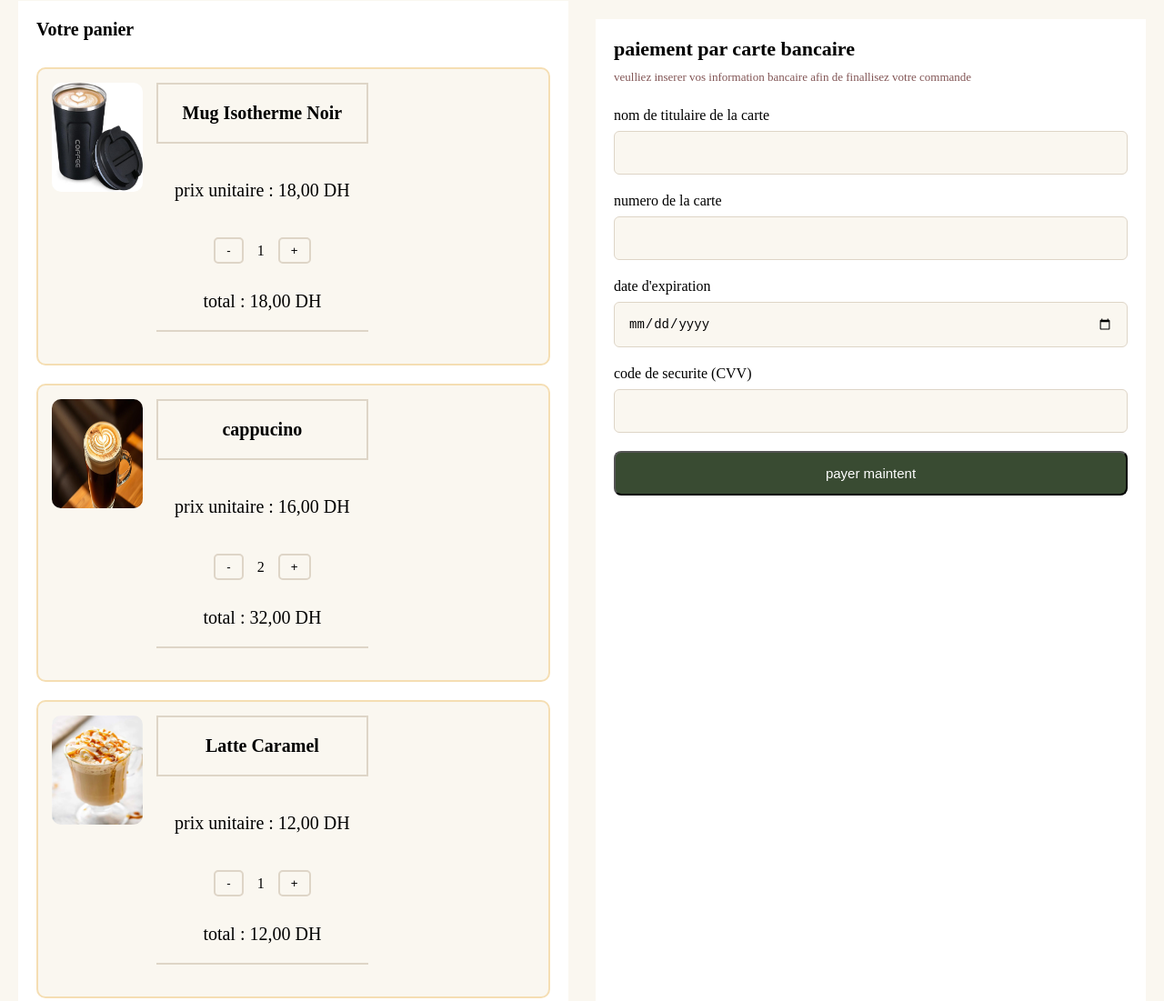
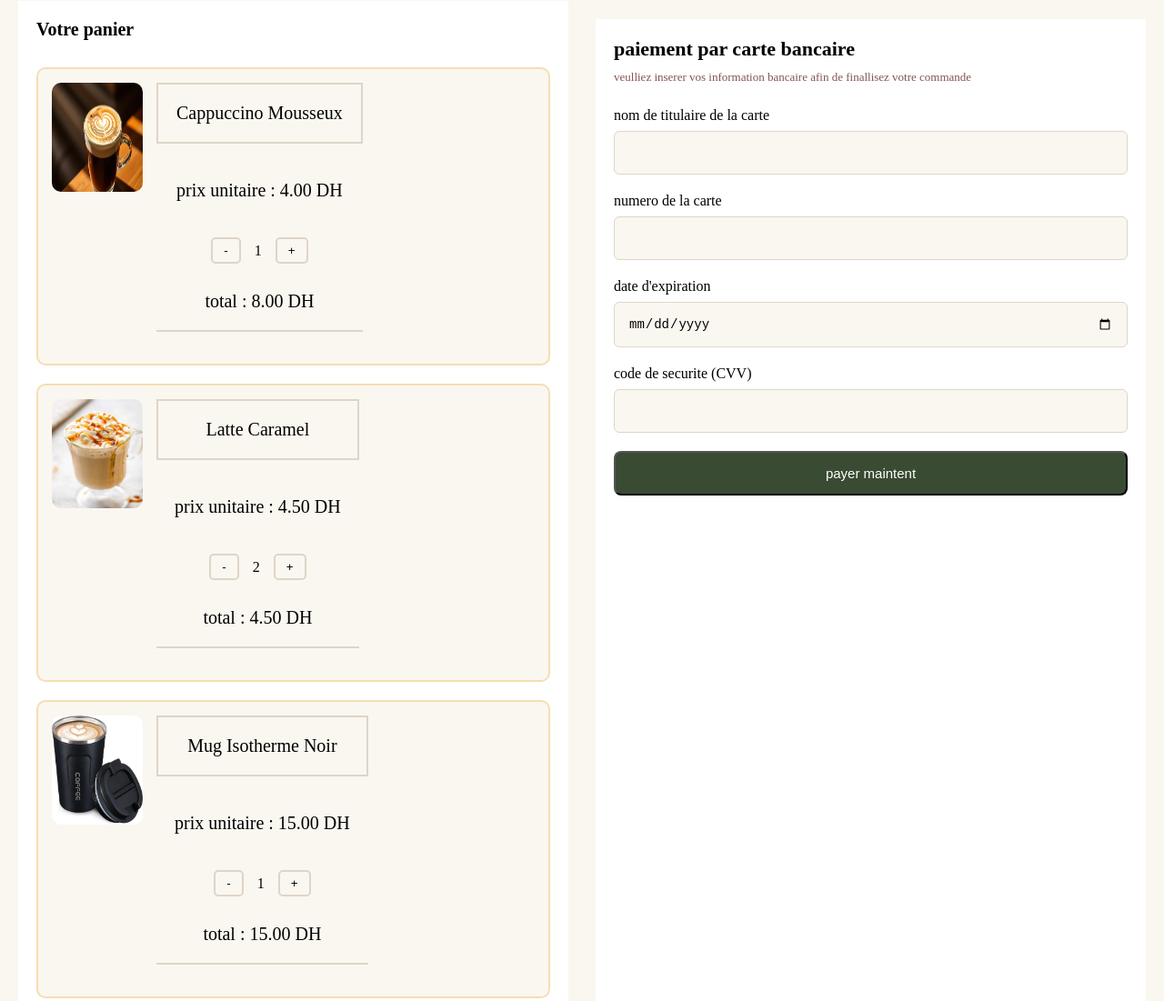
Before and after one commit to hicham-ahtouch/Blend-Build, a plain HTML site: page panier.html in a window 1280 px wide. Shown: the part 123-1224 px from the top of the page at 91% size. Drawn offline with Linux system fonts and the light colour scheme.

Commit message:
feat: work on JS/HTML partie dynamique des cartes

```diff
--- a/panier.html
+++ b/panier.html
@@ -5,6 +5,7 @@
     <meta charset="UTF-8">
     <meta name="viewport" content="width=device-width, initial-scale=1.0">
     <link rel="stylesheet" href="style.css">
+    <script src="script1.js" defer></script>
     <title>Panier</title>
 </head>
 
@@ -36,42 +37,48 @@
                     <p>total</p>
                 </div>
                 <div class="cart-item">
-                    <img class="cart-product-image" src="/assets/Mug Isotherme Noir.jpg" alt="opt 1">
+                   <div class="div-de-img">
+                        <img class="cart-product-image" src="" alt="cappucino">
+                    </div>
                     <div class="cart-product-info">
-                        <p class="cart-product-name"> <strong>Mug Isotherme Noir</strong> </p>
-                        <p class="cart-unit-price">prix unitaire : 18,00 DH</p>
+                        <p class="cart-product-name"></p>
+                        <p class="cart-unit-price"></p>
                         <div class="cart-quantity">
-                            <button> - </button>
-                            <span> 1 </span>
-                            <button> + </button>
+                            <button type="button" class="quantity-minus"> - </button>
+                            <span class="quantity-value"> 1 </span>
+                            <button type="button" class="quantity-plus"> + </button>
                         </div>
-                        <p class="cart-total"> total : 18,00 DH</p>
+                        <p class="cart-total"></p>
                     </div>
                 </div>
                 <div class="cart-item">
-                    <img class="cart-product-image" src="/assets/cappucino.jpeg.webp" alt="opt 2">
+                    <div class="div-de-img">
+                        <img class="cart-product-image" src="" alt="Latte Caramel">
+                    </div>
                     <div class="cart-product-info">
-                        <p class="cart-product-name"> <strong>cappucino</strong> </p>
-                        <p class="cart-unit-price"> prix unitaire : 16,00 DH</p>
+                        <p class="cart-product-name"></p>
+                        <p class="cart-unit-price"></p>
                         <div class="cart-quantity">
-                            <button> - </button>
-                            <span> 2 </span>
-                            <button> + </button>
+                            <button type="button" class="quantity-minus"> - </button>
+                            <span class="quantity-value"> 2 </span>
+                            <button type="button" class="quantity-plus"> + </button>
                         </div>
-                        <p class="cart-total"> total : 32,00 DH</p>
+                        <p class="cart-total"></p>
                     </div>
                 </div>
                 <div class="cart-item">
-                    <img class="cart-product-image" src="/assets/Latte Caramel.webp" alt="opt 3">
+                    <div class="div-de-img">
+                        <img class="cart-product-image" src="" alt="Mug">
+                    </div>
                     <div class="cart-product-info">
-                        <p class="cart-product-name"> <strong>Latte Caramel</strong> </p>
-                        <p class="cart-unit-price"> prix unitaire : 12,00 DH</p>
+                        <p class="cart-product-name"> </p>
+                        <p class="cart-unit-price"></p>
                         <div class="cart-quantity">
-                            <button> - </button>
-                            <span> 1 </span>
-                            <button> + </button>
+                            <button type="button" class="quantity-minus"> - </button>
+                            <span class="quantity-value"> 1 </span>
+                            <button type="button" class="quantity-plus"> + </button>
                         </div>
-                        <p class="cart-total"> total : 12,00 DH</p>
+                        <p class="cart-total"></p>
                     </div>
                 </div>
             </div>
@@ -94,7 +101,7 @@
                     +Ajouter un auntre produit
                 </button>
                 <button type="button" id="vers-paiement" class="cart-add-product">
-                    Vers le paiement
+                    Quick add
                 </button>
             </div>
         </section>
--- /dev/null
+++ b/script1.js
@@ -0,0 +1,46 @@
+// 1. Le tableau global (Catalogue complet incluant les accessoires)
+const coffeeProducts = [
+  { id: "c1", name: "Espresso Intense", category: "Base", price: 2.50, image: "espresso.jpg" },
+  { id: "c2", name: "Cappuccino Mousseux", category: "Classique", price: 4.00, image: "cappuccino.jpg" },
+  { id: "c3", name: "Latte Caramel", category: "Gourmand", price: 4.50, image: "latte.jpg" },
+  { id: "c4", name: "Flat White", category: "Classique", price: 3.80, image: "flatwhite.jpg" },
+  { id: "c5", name: "Iced Matcha Latte", category: "Froid", price: 5.00, image: "matcha.jpg" },
+  { id: "c6", name: "Cold Brew", category: "Froid", price: 4.20, image: "coldbrew.jpg" },
+  { id: "c7", name: "Cookie Pépites", category: "Snack", price: 2.00, image: "cookie.jpg" },
+  { id: "c8", name: "Mug Isotherme Noir", category: "Accessoire", price: 15.00, image: "mug.jpg" },
+  { id: "c9", name: "Filtres Papier V60 (x100)", category: "Accessoire", price: 6.50, image: "filters.jpg" },
+  { id: "c10", name: "Tote Bag 'Coffee Lover'", category: "Accessoire", price: 12.00, image: "totebag.jpg" }
+];
+
+// 2. Le tableau des produits dans le panier par défaut (avec un accessoire)
+let coffeeCart = [
+  { id: "c2", name: "Cappuccino Mousseux", price: 4.00, quantity: 2, image: "cappucino.webp" },
+  { id: "c3", name: "Latte Caramel", price: 4.50, quantity: 1, image: "Latte Caramel.webp" },
+  { id: "c8", name: "Mug Isotherme Noir", price: 15.00, quantity: 1, image: "Mug.jpg" }
+];
+const coffemenu = document.getElementsByClassName("cart-product-info");
+const coffepics = document.getElementsByClassName("div-de-img");
+let i = 0;
+for (const key in coffeeCart ) {
+      coffemenu[i].querySelector(".cart-product-name").textContent = coffeeCart[key].name;
+      coffemenu[i].querySelector(".cart-unit-price").textContent = "prix unitaire : " + coffeeCart[key].price.toFixed(2) + " DH";
+      coffemenu[i].querySelector(".cart-total").textContent = "total : " + (coffeeCart[key].price * coffeeCart[key].quantity).toFixed(2) + " DH";
+      coffepics[i].querySelector(".cart-product-image").src = "/assets/" + coffeeCart[key].image;
+      i++;
+}
+const minusbtn = document.getElementsByClassName("quantity-minus");
+const quantities = document.getElementsByClassName("quantity-value");
+const plusbtn = document.getElementsByClassName("quantity-plus");
+for (const key in coffeeCart){
+  const i = coffeeCart.indexOf(key);
+  plusbtn[i].addEventListener("click", function(){
+    key.quantity = key.quantity + 1 ;
+    quantities[i].textContent = key.quantity;
+    coffemenu[i].querySelector(".cart-total").textContent = "total : " + (key.price * key.quantity).toFixed(2) + "DH";
+  });
+  minusbtn[i].addEventListener("click" , function(){
+    key[i].quantity = key[i].quantity - 1;
+    quantities[i].textContent = key.quantity;
+    coffemenu[i].querySelector(".cart-total").textContent = "total : " + (key.price * key.quantity).toFixed(2) + "DH";
+  })
+}
```
Also changed, not shown: script.js (+12 -11 lines), assets/Mug.jpg (renamed from assets/Mug Isotherme Noir.jpg), assets/cappucino.webp (renamed from assets/cappucino.jpeg.webp).
